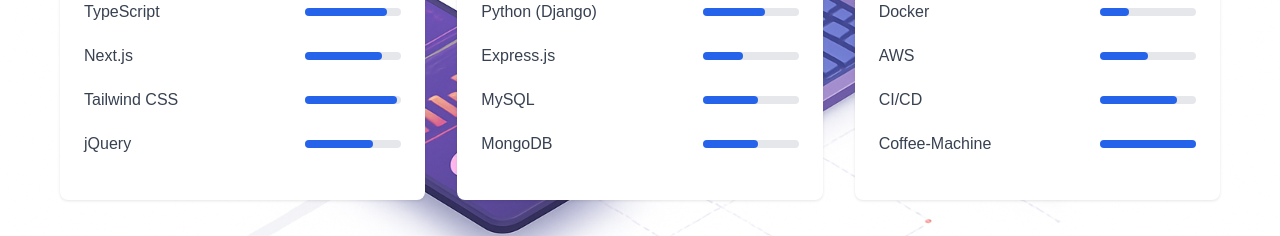
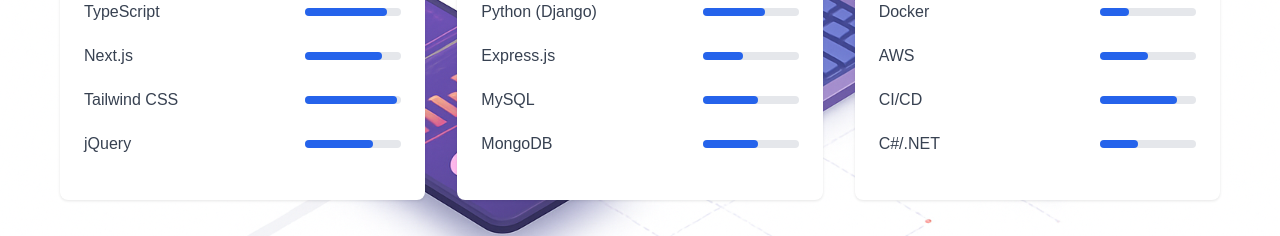
Before and after one commit to Ruvier14/portfolio-nextjs, a Next.js app: page / in a window 1280 px wide. Shown: the part 1840-2076 px from the top of the page. Built offline with nearby package versions, Linux system fonts and the light colour scheme.

Commit message:
changed coffee machine to C#.net

```diff
--- a/src/app/page.tsx
+++ b/src/app/page.tsx
@@ -290,9 +290,9 @@ export default function Home() {
                   </div>
                 </div>
                 <div className="skill-item">
-                  <span className="skill-name">Coffee-Machine</span>
+                  <span className="skill-name">C#/.NET</span>
                   <div className="skill-bar">
-                    <div className="skill-progress" style={{width: '100%'}}></div>
+                    <div className="skill-progress" style={{width: '40%'}}></div>
                   </div>
                 </div>
               </div>
```
